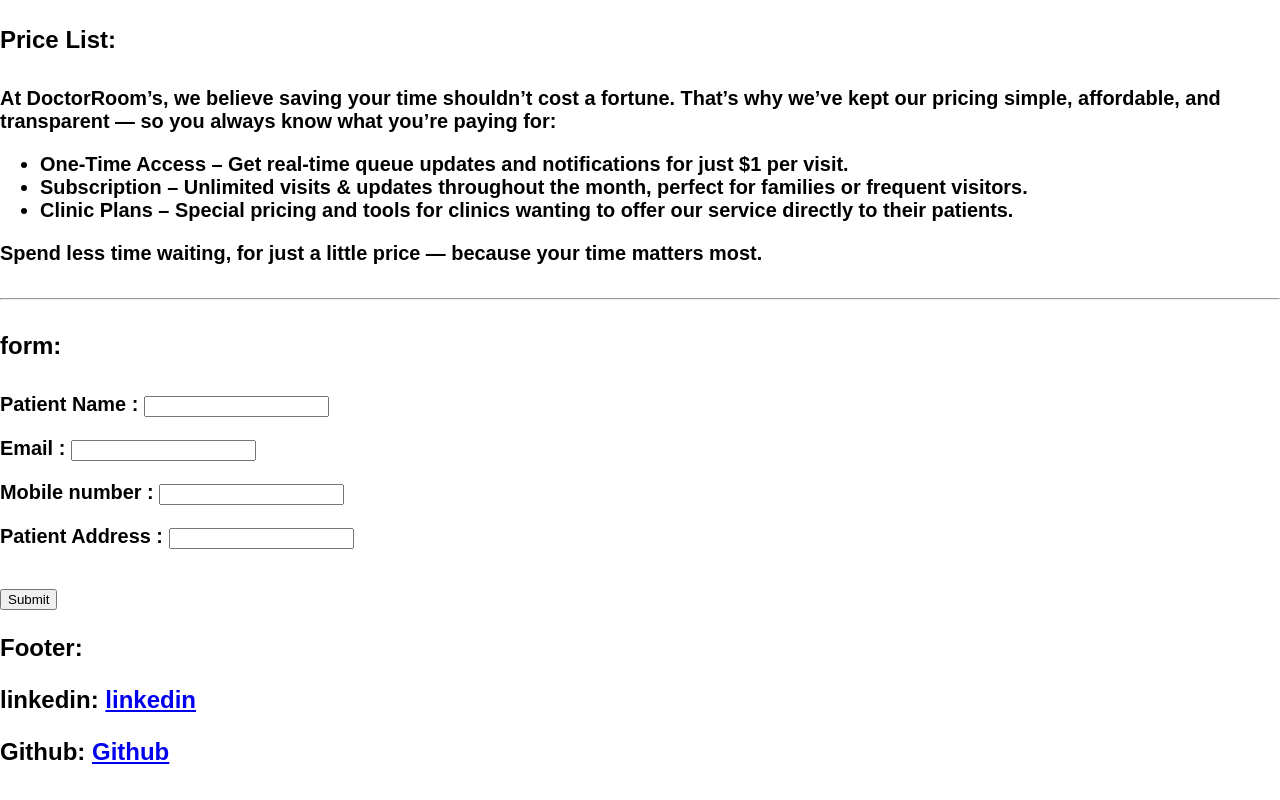
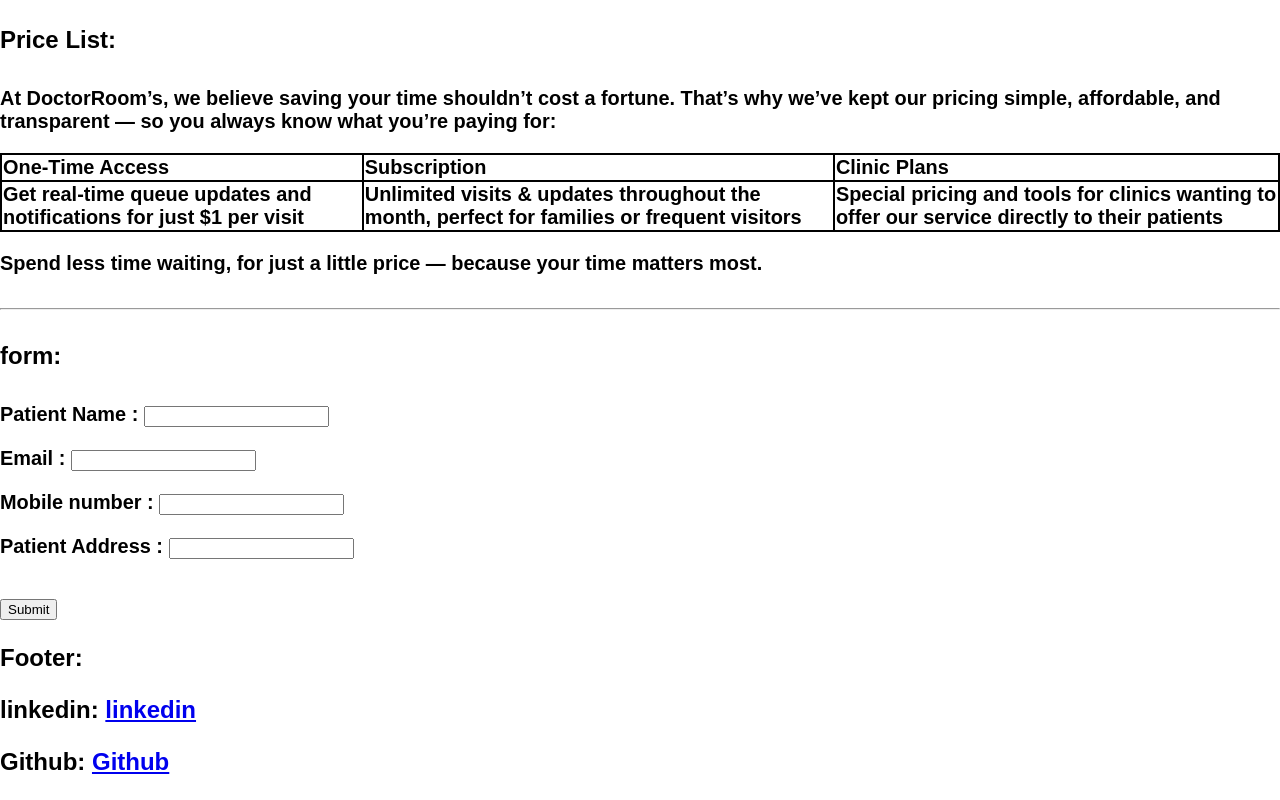
Before and after one commit to jiya-08/-smart-wait-doctor-, a plain HTML site: page index.html in a window 1280 px wide. Shown: the part 2352-3152 px from the top of the page. Drawn offline with Linux system fonts and the light colour scheme.

Commit message:
Update index.html

```diff
--- a/index.html
+++ b/index.html
@@ -63,11 +63,30 @@
                      At DoctorRoom’s, we believe saving your time shouldn’t cost a fortune.
                      That’s why we’ve kept our pricing simple, affordable, and transparent — so you always know what you’re paying for:
                 </p>
-                    <ul>
-                    <li> One-Time Access – Get real-time queue updates and notifications for just $1 per visit.</li>
-                    <li>Subscription – Unlimited visits & updates throughout the month, perfect for families or frequent visitors.</li>
-                    <li>Clinic Plans – Special pricing and tools for clinics wanting to offer our service directly to their patients.</li>
-                    </ul>
+                   <table style="border: 2px solid black; border-collapse:collapse;">
+                        <tr>
+                            <th style="border: 2px solid black;">
+                                One-Time Access
+                            </th>
+                            <th style="border: 2px solid black;">
+                                Subscription
+                            </th>
+                            <th style="border: 2px solid black;">
+                                Clinic Plans
+                            </th>
+                        </tr>
+                        <tr>
+                            <th style="border: 2px solid black;">
+                                 Get real-time queue updates and notifications for just $1 per visit
+                            </th>
+                            <th style="border: 2px solid black;">
+                                Unlimited visits & updates throughout the month, perfect for families or frequent visitors
+                            </th>
+                            <th style="border: 2px solid black;">
+                                Special pricing and tools for clinics wanting to offer our service directly to their patients
+                            </th>
+                        </tr>
+                    </table>
                 <p>
                     Spend less time waiting, for just a little price — because your time matters most.
                 </p>
```
